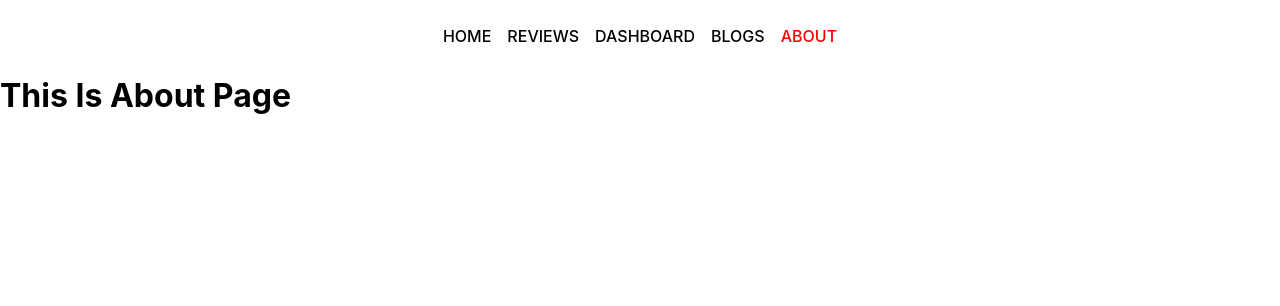
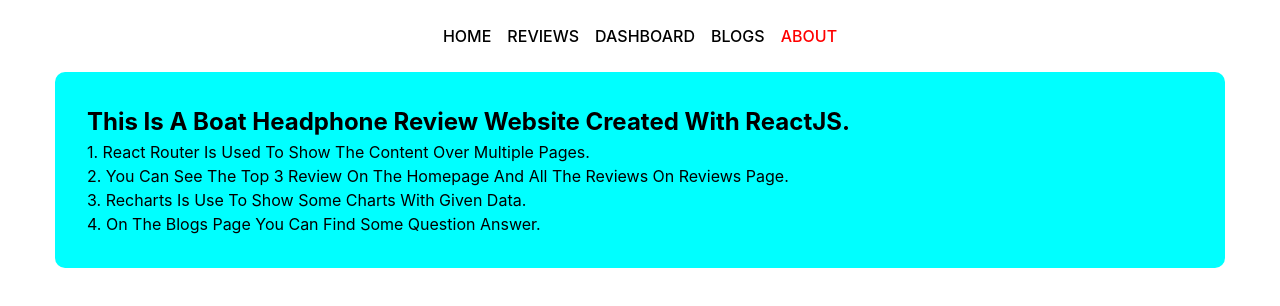
Before and after one commit to tusharpramanikbd/review-boat-headphone, a React (Create React App) app: page /about in a window 1280 px wide. Shown: the top 306 px of the page. Built offline with nearby package versions, Linux system fonts and the light colour scheme.

Commit message:
changed some color, added some description on about page

```diff
--- a/src/components/About/About.css
+++ b/src/components/About/About.css
@@ -0,0 +1,9 @@
+.section-about {
+  width: 100%;
+  margin: 0 auto;
+  max-width: 1170px;
+  min-height: auto;
+  background-color: aqua;
+  border-radius: 10px;
+  padding: 2rem;
+}
--- a/src/components/About/About.js
+++ b/src/components/About/About.js
@@ -3,8 +3,27 @@ import './About.css'
 
 const About = () => {
   return (
-    <div>
-      <h1>This is about page</h1>
+    <div className='section-about'>
+      <h2>This is a Boat Headphone Review Website created with ReactJS.</h2>
+      <ul>
+        <li>
+          <p>
+            1. React router is used to show the content over multiple pages.
+          </p>
+        </li>
+        <li>
+          <p>
+            2. You can see the top 3 review on the homepage and all the reviews
+            on reviews page.
+          </p>
+        </li>
+        <li>
+          <p>3. Recharts is use to show some charts with given data.</p>
+        </li>
+        <li>
+          <p>4. On the blogs page you can find some question answer.</p>
+        </li>
+      </ul>
     </div>
   )
 }
--- a/src/components/Blogs/Blogs.css
+++ b/src/components/Blogs/Blogs.css
@@ -3,7 +3,7 @@
   margin: 0 auto;
   max-width: 1170px;
   min-height: auto;
-  background-color: darkcyan;
+  background-color: aqua;
   border-radius: 10px;
   padding: 2rem;
 }
--- a/src/components/Home/Home.css
+++ b/src/components/Home/Home.css
@@ -7,7 +7,7 @@
   margin: 0 auto;
   max-width: 1170px;
   min-height: auto;
-  background-color: darkcyan;
+  background-color: aqua;
   border-radius: 10px;
   padding: 2rem;
 }
--- a/src/components/NotFound/NotFound.js
+++ b/src/components/NotFound/NotFound.js
@@ -4,7 +4,7 @@ import './NotFound.css'
 const NotFound = () => {
   return (
     <div>
-      <h1>404 Not Found</h1>
+      <h1 style={{ textAlign: 'center' }}>404 Not Found</h1>
     </div>
   )
 }
--- a/src/components/Review/Review.css
+++ b/src/components/Review/Review.css
@@ -1,7 +1,7 @@
 .review-container {
   width: 100%;
-  background-color: antiquewhite;
-  border: 1px solid gray;
+  background-color: aliceblue;
+  border: 1px solid rgb(187, 187, 187);
   border-radius: 10px;
   margin-bottom: 1rem;
   box-shadow: 1px 1px 1px 1px rgba(0, 0, 0, 0.2);
```
